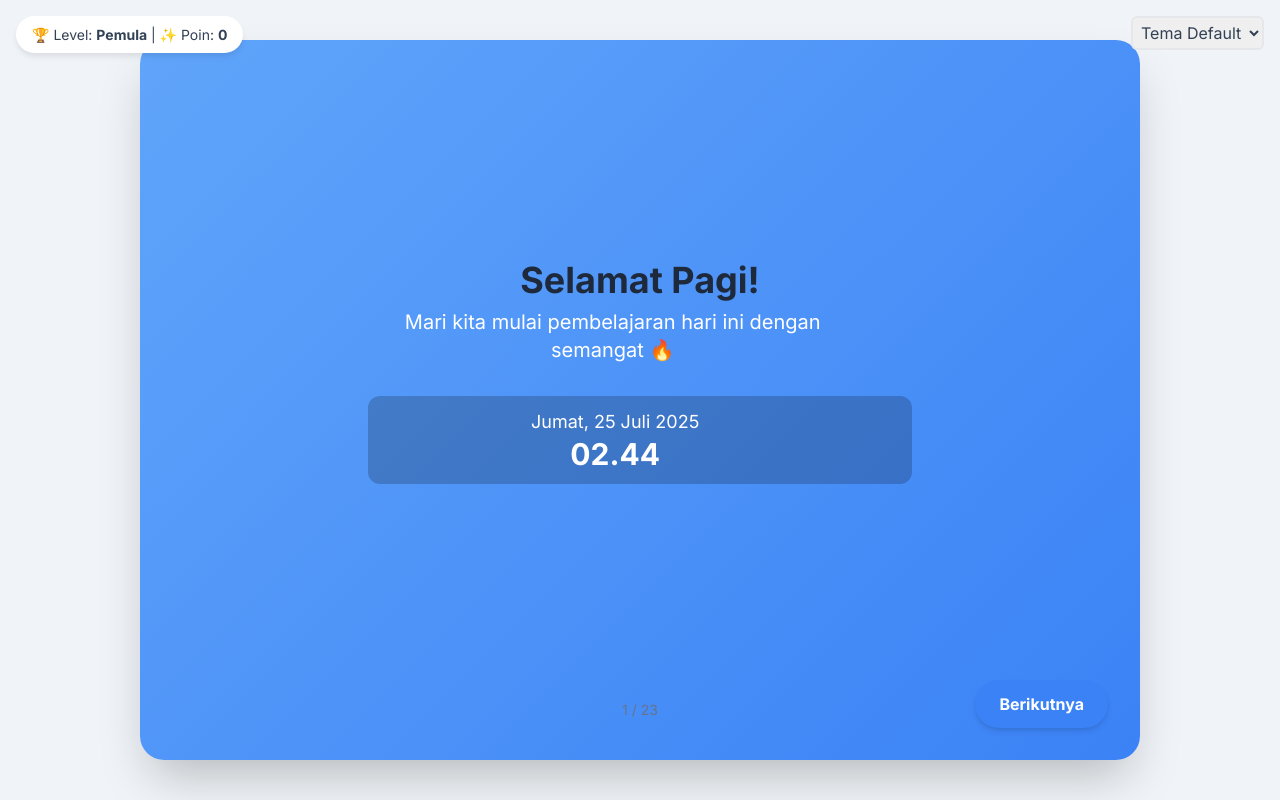
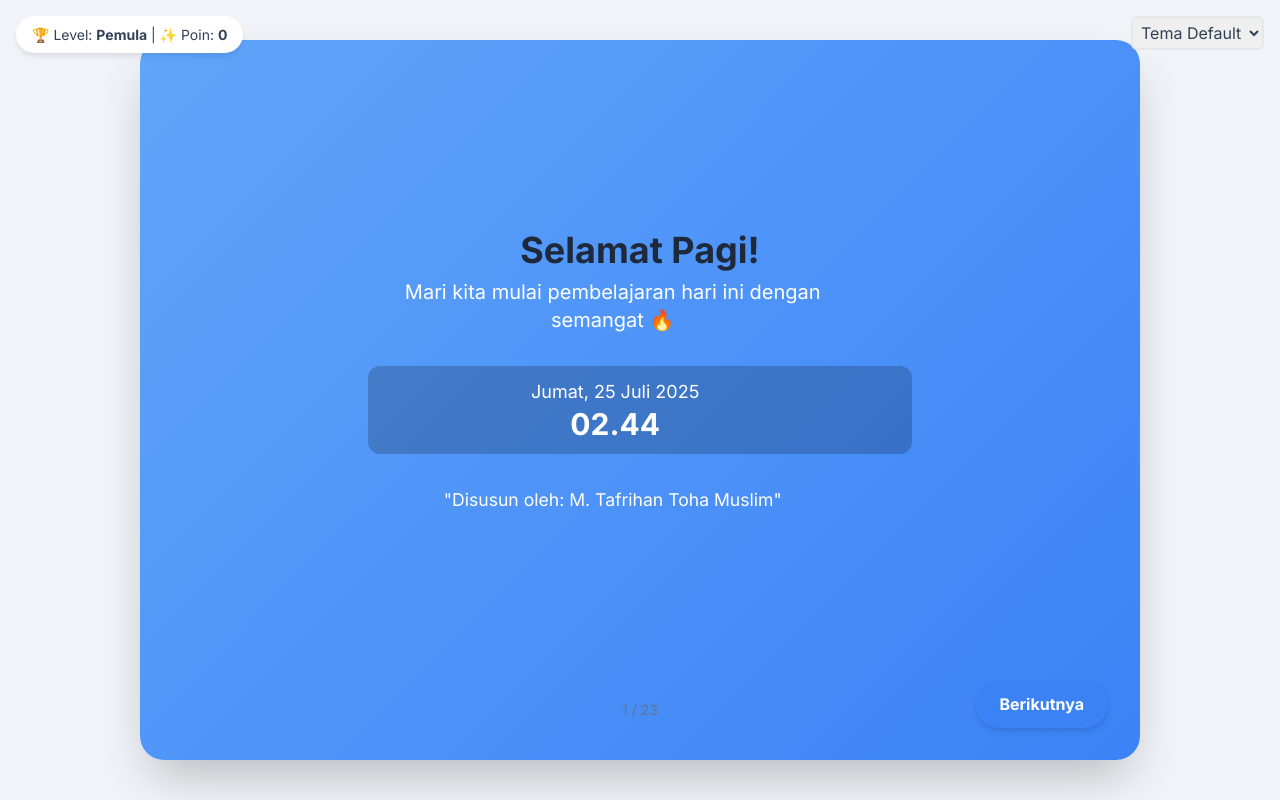
Before and after one commit to mmuslim29-ctrl/mmuslim29-ctrl.github.io, a plain HTML site: page index.html in a window 1280 px wide. Drawn offline with nearby package versions, Linux system fonts and the light colour scheme.

Commit message:
Update index.html

```diff
--- a/index.html
+++ b/index.html
@@ -172,6 +172,7 @@
                     <p id="date-display" class="text-lg"></p>
                     <p id="time-display" class="text-3xl font-bold"></p>
                 </div>
+                <p class="mt-8">"Disusun oleh: M. Tafrihan Toha Muslim"</p>
             </div>
         </div>
 
```
